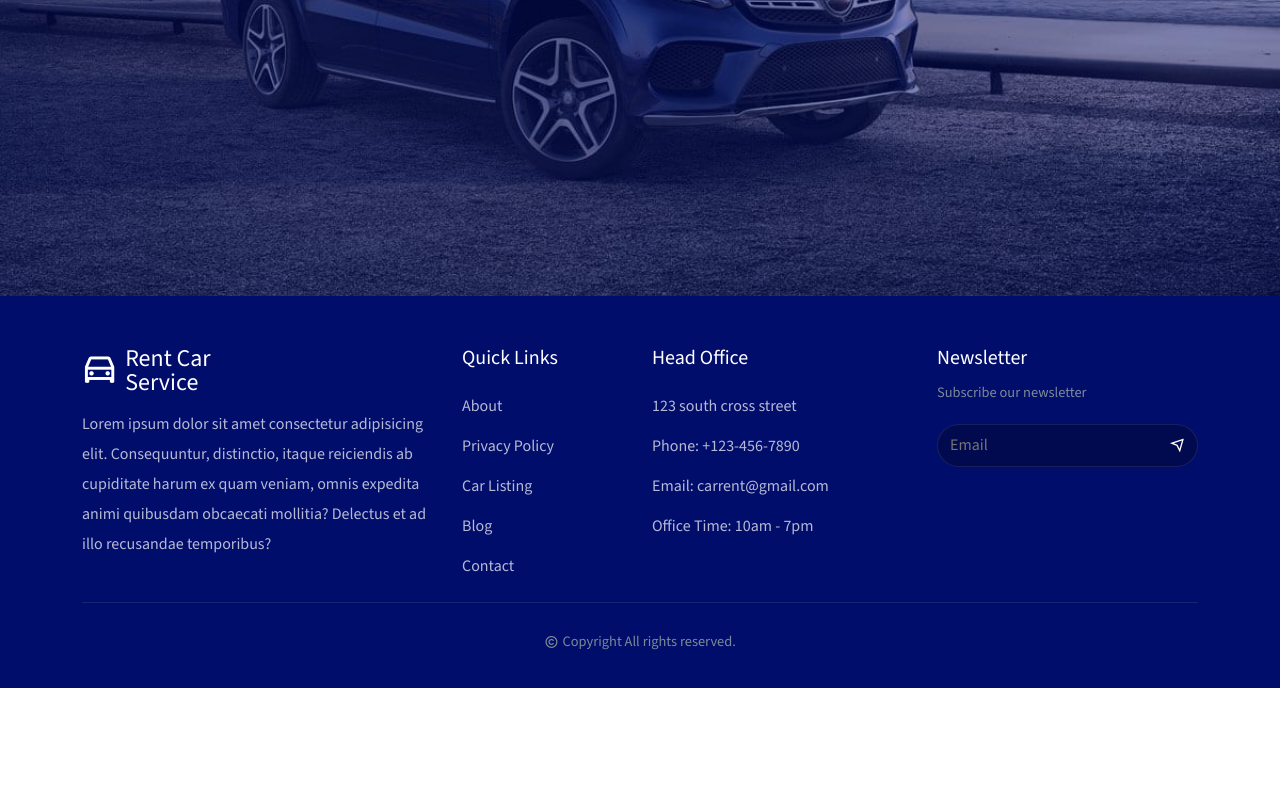
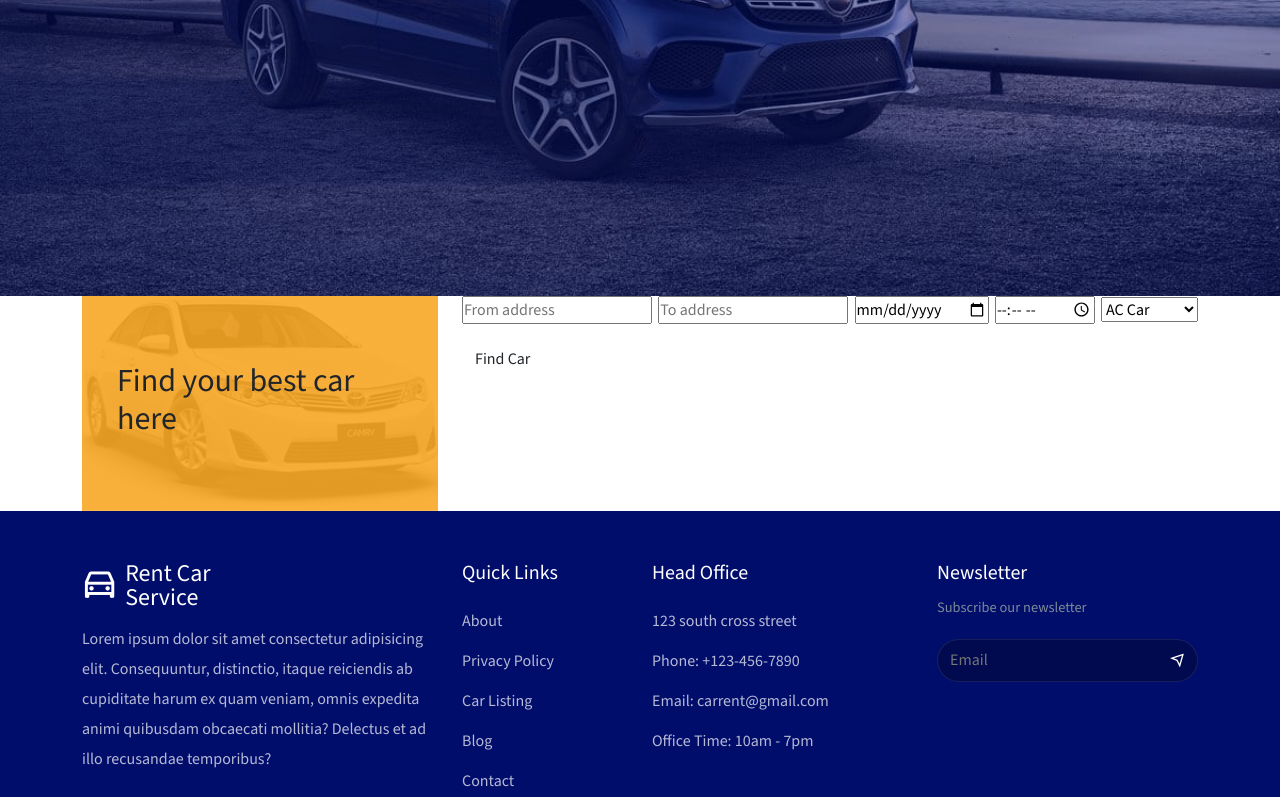
Before and after one commit to navanee1609/car-rent, a React (Create React App) app: page /home in a window 1280 px wide. Shown: the part 565-1362 px from the top of the page. Before the commit the page ends 1253 px from the top, so only its background shows below. Built offline with nearby package versions, Linux system fonts and the light colour scheme.

Commit message:
inserted baqckground image for car-form

```diff
--- a/src/components/UI/FindCarForm.jsx
+++ b/src/components/UI/FindCarForm.jsx
@@ -0,0 +1,45 @@
+import React from "react";
+// import "../../styles/find-car-form.css";
+import "../../styles/find-car-form.css";
+import { Form, FormGroup } from "reactstrap";
+
+const FindCarForm = () => {
+  return (
+    <Form className="form">
+      <div className=" d-flex align-items-center justify-content-between flex-wrap">
+        <FormGroup className="form__group">
+          <input type="text" placeholder="From address" required />
+        </FormGroup>
+
+        <FormGroup className="form__group">
+          <input type="text" placeholder="To address" required />
+        </FormGroup>
+
+        <FormGroup className="form__group">
+          <input type="date" placeholder="Journey date" required />
+        </FormGroup>
+
+        <FormGroup className="form__group">
+          <input
+            className="journey__time"
+            type="time"
+            placeholder="Journey time"
+            required
+          />
+        </FormGroup>
+        <FormGroup className="select__group">
+          <select>
+            <option value="ac">AC Car</option>
+            <option value="non-ac">Non AC Car</option>
+          </select>
+        </FormGroup>
+
+        <FormGroup className="form__group">
+          <button className="btn find__car-btn">Find Car</button>
+        </FormGroup>
+      </div>
+    </Form>
+  );
+};
+
+export default FindCarForm;
--- a/src/pages/Home.jsx
+++ b/src/pages/Home.jsx
@@ -1,14 +1,104 @@
-import React from 'react'
-import HeroSlider from '../components/UI/HeroSlider';
-import Helmet from '../components/Helmet/Helmet';
+import React from "react";
+
+import HeroSlider from "../components/UI/HeroSlider";
+import Helmet from "../components/Helmet/Helmet";
+
+import { Container, Row, Col } from "reactstrap";
+import FindCarForm from "../components/UI/FindCarForm";
+// import AboutSection from "../components/UI/AboutSection";
+// import ServicesList from "../components/UI/ServicesList";
+// import carData from "../assets/data/carData";
+// import CarItem from "../components/UI/CarItem";
+// import BecomeDriverSection from "../components/UI/BecomeDriverSection";
+// import Testimonial from "../components/UI/Testimonial";
+
+// import BlogList from "../components/UI/BlogList";
 
 const Home = () => {
-  return <Helmet title='Home' >
-    <section className="p-0 hero__slider-section">
-      <HeroSlider/>
+  return (
+    <Helmet title="Home">
+      {/* ============= hero section =========== */}
+      <section className="p-0 hero__slider-section">
+        <HeroSlider />
 
-    </section>
-  </Helmet>
-}
+        <div className="hero__form">
+          <Container>
+            <Row className="form__row">
+              <Col lg="4" md="4">
+                <div className="find__cars-left">
+                  <h2>Find your best car here</h2>
+                </div>
+              </Col>
 
-export default Home
+              <Col lg="8" md="8" sm="12">
+                <FindCarForm />
+              </Col>
+            </Row>
+          </Container>
+        </div>
+      </section>
+      {/* =========== about section ================ */}
+      {/* <AboutSection /> */}
+      {/* ========== services section ============ */}
+      {/* <section>
+        <Container>
+          <Row>
+            <Col lg="12" className="mb-5 text-center">
+              <h6 className="section__subtitle">See our</h6>
+              <h2 className="section__title">Popular Services</h2>
+            </Col>
+
+            <ServicesList />
+          </Row>
+        </Container>
+      </section> */}
+      {/* =========== car offer section ============= */}
+      {/* <section>
+        <Container>
+          <Row>
+            <Col lg="12" className="text-center mb-5">
+              <h6 className="section__subtitle">Come with</h6>
+              <h2 className="section__title">Hot Offers</h2>
+            </Col>
+
+            {carData.slice(0, 6).map((item) => (
+              <CarItem item={item} key={item.id} />
+            ))}
+          </Row>
+        </Container>
+      </section> */}
+      {/* =========== become a driver section ============ */}
+      {/* <BecomeDriverSection /> */}
+
+      {/* =========== testimonial section =========== */}
+      {/* <section>
+        <Container>
+          <Row>
+            <Col lg="12" className="mb-4 text-center">
+              <h6 className="section__subtitle">Our clients says</h6>
+              <h2 className="section__title">Testimonials</h2>
+            </Col>
+
+            <Testimonial />
+          </Row>
+        </Container>
+      </section> */}
+
+      {/* =============== blog section =========== */}
+      {/* <section>
+        <Container>
+          <Row>
+            <Col lg="12" className="mb-5 text-center">
+              <h6 className="section__subtitle">Explore our blogs</h6>
+              <h2 className="section__title">Latest Blogs</h2>
+            </Col>
+
+            <BlogList />
+          </Row>
+        </Container>
+      </section> */}
+    </Helmet>
+  );
+};
+
+export default Home;
--- /dev/null
+++ b/src/styles/find-car-form.css
@@ -0,0 +1,8 @@
+.find__cars-left {
+    background: linear-gradient(rgb(249, 168, 38, 0.9), rgb(249, 168, 38, 0.9)),
+      url("../assets/all-images/toyota-offer-2.png");
+    background-position: center;
+    background-repeat: no-repeat;
+    background-size: cover;
+    padding: 65px 35px;
+  }
```
